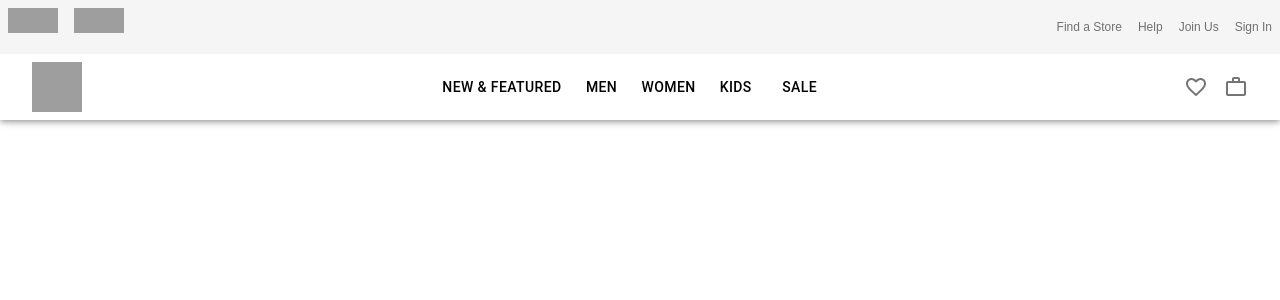
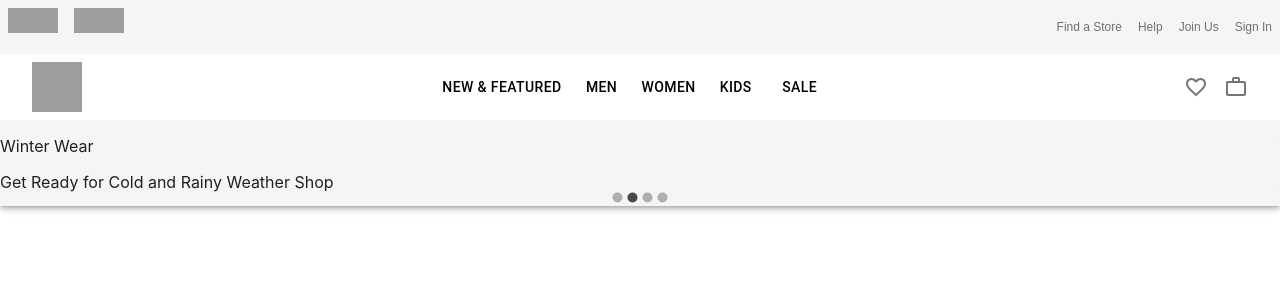
Before and after one commit to KasparsRevins/mui-copy-nike, a React (Create React App) app: page / in a window 1280 px wide. Shown: the top 300 px of the page. Built offline with nearby package versions, Linux system fonts and the light colour scheme; grey boxes are pictures that could not be loaded.

Commit message:
WIP Carousel

```diff
--- a/package.json
+++ b/package.json
@@ -12,6 +12,7 @@
     "@testing-library/user-event": "^13.5.0",
     "react": "^18.2.0",
     "react-dom": "^18.2.0",
+    "react-material-ui-carousel": "^3.4.2",
     "react-scripts": "5.0.1",
     "web-vitals": "^2.1.4"
   },
--- a/src/components/Layout/Header/navbar.js
+++ b/src/components/Layout/Header/navbar.js
@@ -6,7 +6,54 @@ import MenuItem from "@mui/material/MenuItem";
 import Menu from "@mui/material/Menu";
 import FavoriteBorderIcon from "@mui/icons-material/FavoriteBorder";
 import WorkOutlineIcon from "@mui/icons-material/WorkOutline";
-import { Box, Button, Container, Hidden } from "@mui/material";
+import Carousel from "react-material-ui-carousel";
+import { Box, Button, Paper, Hidden } from "@mui/material";
+
+{
+  /* CAROUSEL --------------------------------------------*/
+}
+
+function FuncCarousel(props) {
+  var items = [
+    {
+      name: "15% OFF SELECTED BRAS AND LEGGINGS",
+      description:
+        "Pair bras and leggings. Use code MIX23 on selected styles*. Valid til 12 October 9am CEST Shop *Promo Terms",
+    },
+    {
+      name: "Winter Wear",
+      description: "Get Ready for Cold and Rainy Weather Shop",
+    },
+    {
+      name: "Shop All New Arrivals",
+      description: "Shop",
+    },
+    {
+      name: "Free Delivery & Returns",
+      description:
+        "Nike Members get free delivery and free 30-day returns. Learn More Join Us",
+    },
+  ];
+
+  return (
+    <Carousel navButtonsAlwaysInvisible={true}>
+      {items.map((item, i) => (
+        <Item key={i} item={item} />
+      ))}
+    </Carousel>
+  );
+}
+
+// AppBar --------------------------------------------
+
+function Item(props) {
+  return (
+    <Paper sx={{ backgroundColor: "#F5F5F5", boxShadow: 0 }}>
+      <p>{props.item.name}</p>
+      <p>{props.item.description}</p>
+    </Paper>
+  );
+}
 
 function NikeNavbar() {
   const [menuAnchorEl, setMenuAnchorEl] = useState(null);
@@ -62,6 +109,7 @@ function NikeNavbar() {
             </IconButton>
           </div>
         </Box>
+        {/* SECOND APPBAR --------------------------------------------*/}
         <Box>
           <Toolbar sx={{ display: "flex", justifyContent: "space-between" }}>
             {/* <IconButton
@@ -115,6 +163,9 @@ function NikeNavbar() {
             </Menu>
           </Hidden>
         </Box>
+        <Box sx={{ backgroundColor: "#F5F5F5" }}>
+          <FuncCarousel />
+        </Box>
       </AppBar>
     </>
   );
```
Also changed, not shown: 1 other file (tests, documents, lock files or other folders).
